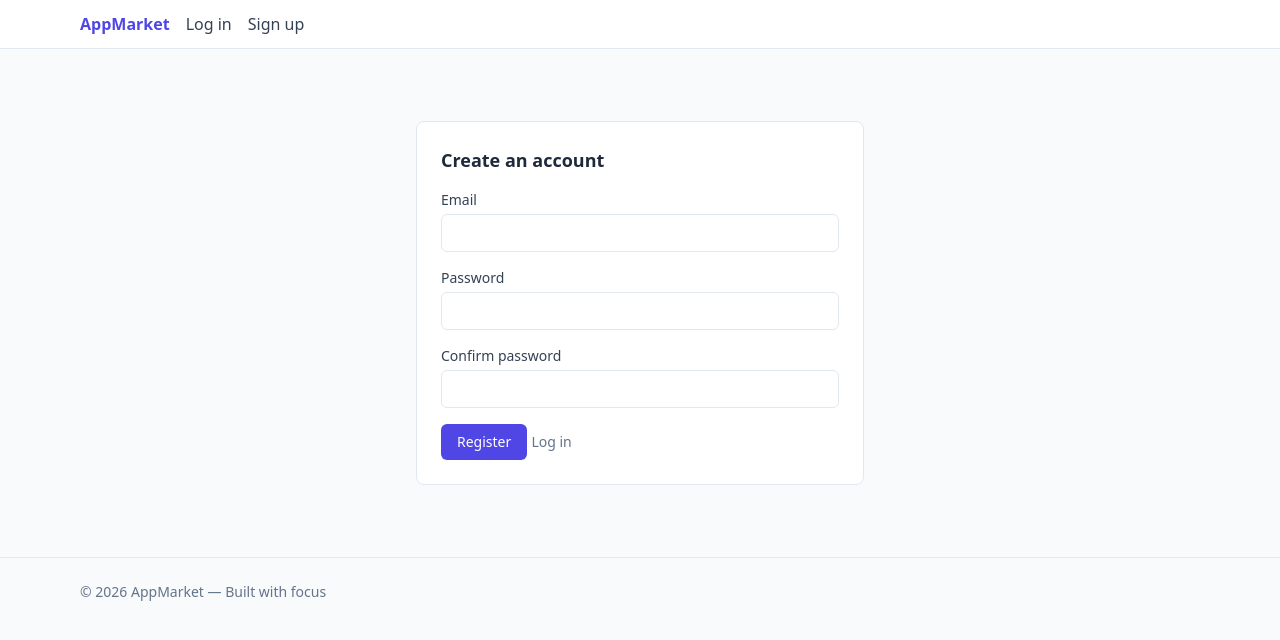
After one commit to sk4ndal-commits/appmarket, a Django app: page /accounts/register/ in a window 1280 px wide. The commit adds this page. Shown: the top 640 px of the page. Run offline with Django 4.2, Linux system fonts and the light colour scheme.

Commit message:
Add user registration and role selection functionality
- Implemented RegistrationForm for user registration with email and password validation.
- Created views for user registration, role selection, and handling user login/logout.
- Updated navigation and templates to support new user flows.
- Added Profile model to associate user roles (Customer, Provider) with accounts.
- Enhanced navigation links based on user authentication and roles.

```diff
--- /dev/null
+++ b/appmarket/forms.py
@@ -0,0 +1,34 @@
+from django import forms
+from django.contrib.auth.models import User
+from django.contrib.auth.password_validation import validate_password
+
+
+class RegistrationForm(forms.Form):
+    email = forms.EmailField(label='Email', required=True)
+    password1 = forms.CharField(label='Password', widget=forms.PasswordInput, required=True)
+    password2 = forms.CharField(label='Confirm Password', widget=forms.PasswordInput, required=True)
+
+    def clean_email(self):
+        email = self.cleaned_data['email'].lower()
+        if User.objects.filter(email=email).exists():
+            raise forms.ValidationError('A user with that email already exists.')
+        return email
+
+    def clean(self):
+        cleaned = super().clean()
+        p1 = cleaned.get('password1')
+        p2 = cleaned.get('password2')
+        if p1 and p2 and p1 != p2:
+            self.add_error('password2', 'Passwords do not match.')
+        # validate password strength
+        if p1:
+            try:
+                validate_password(p1)
+            except forms.ValidationError as e:
+                self.add_error('password1', e.messages[0])
+        return cleaned
+
+    def save(self):
+        data = self.cleaned_data
+        user = User.objects.create_user(username=data['email'], email=data['email'], password=data['password1'])
+        return user
--- a/appmarket/settings.py
+++ b/appmarket/settings.py
@@ -25,7 +25,7 @@ SECRET_KEY = 'django-insecure-5o39%f(@_#i4y$1h5l9l1iia6&wbxq68z&=83m!a&fd8o!b=2u
 # SECURITY WARNING: don't run with debug turned on in production!
 DEBUG = True
 
-ALLOWED_HOSTS = []
+ALLOWED_HOSTS = ['localhost', '127.0.0.1', 'testserver']
 
 
 # Application definition
@@ -37,6 +37,7 @@ INSTALLED_APPS = [
     'django.contrib.sessions',
     'django.contrib.messages',
     'django.contrib.staticfiles',
+    'appmarket',
 ]
 
 MIDDLEWARE = [
--- /dev/null
+++ b/appmarket/static/js/nav.js
@@ -0,0 +1,21 @@
+document.addEventListener('click', function (e) {
+  var btn = document.getElementById('user-menu-button');
+  var menu = document.getElementById('user-menu');
+  if (!btn || !menu) return;
+
+  // Click on the button toggles the menu
+  if (btn.contains(e.target)) {
+    var expanded = btn.getAttribute('aria-expanded') === 'true';
+    btn.setAttribute('aria-expanded', (!expanded).toString());
+    menu.classList.toggle('hidden');
+    return;
+  }
+
+  // Click outside closes the menu
+  if (!menu.contains(e.target)) {
+    btn.setAttribute('aria-expanded', 'false');
+    if (!menu.classList.contains('hidden')) {
+      menu.classList.add('hidden');
+    }
+  }
+});
--- a/appmarket/urls.py
+++ b/appmarket/urls.py
@@ -24,6 +24,13 @@ urlpatterns = [
     path('login/', auth_views.LoginView.as_view(template_name='login.html'), name='login'),
     path('logout/', auth_views.LogoutView.as_view(next_page='/'), name='logout'),
     path('', views.login_view, name='home'),
+    path('customer/', views.customer_dashboard, name='customer-home'),
     path('dashboard/', views.customer_dashboard, name='customer-dashboard'),
+    path('provider/', views.provider_dashboard, name='provider-dashboard'),
     path('projects/create/', views.project_create, name='project-create'),
+    path('accounts/register/', views.register, name='register'),
+    path('accounts/select-role/', views.select_role, name='select-role'),
+    path('accounts/choose-role/', views.choose_role, name='choose-role'),
+    path('accounts/login/', views.account_login, name='account-login'),
+    path('accounts/logout/', views.account_logout, name='account-logout'),
 ]
--- a/appmarket/views.py
+++ b/appmarket/views.py
@@ -1,5 +1,9 @@
 from django.shortcuts import render, redirect
 from django.contrib.auth.decorators import login_required
+from django.contrib.auth import login, logout, authenticate
+from django.contrib import messages
+from .forms import RegistrationForm
+from .models import Profile
 
 
 def login_view(request):
@@ -18,5 +22,87 @@ def customer_dashboard(request):
 def project_create(request):
     if request.method == 'POST':
         # Stub: pretend we saved
-        return redirect('customer-dashboard')
+        return redirect('customer-home')
     return render(request, 'project/create.html', {'cancel_url': '/'})
+
+
+def register(request):
+    if request.method == 'POST':
+        form = RegistrationForm(request.POST)
+        if form.is_valid():
+            user = form.save()
+            # auto-login and redirect to role selection
+            login(request, user)
+            return redirect('choose-role')
+    else:
+        form = RegistrationForm()
+    return render(request, 'accounts/register.html', {'form': form})
+
+
+@login_required
+def select_role(request):
+    # backward-compatible alias to choose_role
+    return choose_role(request)
+
+
+@login_required
+def choose_role(request):
+    profile = request.user.profile
+    # only allow selection if role not already set
+    if profile.role:
+        # already selected, redirect to appropriate area
+        if profile.role == 'Customer':
+            return redirect('customer-home')
+        else:
+            return redirect('provider-dashboard')
+
+    if request.method == 'POST':
+        role = request.POST.get('role')
+        if role in dict(Profile.ROLE_CHOICES):
+            profile.role = role
+            profile.save()
+            # redirect based on role
+            if role == 'Customer':
+                return redirect('customer-home')
+            else:
+                return redirect('provider-dashboard')
+        else:
+            return render(request, 'accounts/choose_role.html', {'error': 'Invalid role selection.'})
+    return render(request, 'accounts/choose_role.html')
+
+
+def account_login(request):
+    # custom login handler at /accounts/login/
+    if request.method == 'POST':
+        email = request.POST.get('email', '').strip().lower()
+        password = request.POST.get('password', '')
+        user = authenticate(request, username=email, password=password)
+        if user is not None:
+            login(request, user)
+            # redirect based on role
+            try:
+                role = user.profile.role
+            except Exception:
+                role = None
+            if not role:
+                return redirect('choose-role')
+            if role == 'Customer':
+                return redirect('customer-home')
+            else:
+                return redirect('provider-dashboard')
+        else:
+            messages.error(request, 'Invalid credentials. Please check your email and password.')
+    return render(request, 'accounts/login.html')
+
+
+@login_required
+def account_logout(request):
+    logout(request)
+    messages.success(request, 'You have been logged out.')
+    return redirect('account-login')
+
+
+@login_required
+def provider_dashboard(request):
+    # minimal provider dashboard
+    return render(request, 'provider/dashboard.html')
--- /dev/null
+++ b/templates/accounts/register.html
@@ -0,0 +1,32 @@
+{% extends 'base.html' %}
+{% block title %}Register — AppMarket{% endblock %}
+{% block content %}
+  <div class="max-w-md mx-auto mt-12 card">
+    <h2 class="text-lg font-semibold mb-4">Create an account</h2>
+    <form method="post" novalidate>
+      {% csrf_token %}
+      <div class="form-field">
+        <label class="form-label">Email</label>
+        <input type="email" name="email" value="{{ form.email.value|default_if_none:'' }}" class="form-input" />
+        {% if form.errors.email %}<div class="form-error">{{ form.errors.email.0 }}</div>{% endif %}
+      </div>
+
+      <div class="form-field">
+        <label class="form-label">Password</label>
+        <input type="password" name="password1" class="form-input" />
+        {% if form.errors.password1 %}<div class="form-error">{{ form.errors.password1.0 }}</div>{% endif %}
+      </div>
+
+      <div class="form-field">
+        <label class="form-label">Confirm password</label>
+        <input type="password" name="password2" class="form-input" />
+        {% if form.errors.password2 %}<div class="form-error">{{ form.errors.password2.0 }}</div>{% endif %}
+      </div>
+
+      <div class="mt-4">
+        {% include 'partials/_button.html' with text='Register' type='primary' %}
+        <a href="{% url 'login' %}" class="ml-3 text-sm text-slate-500">Log in</a>
+      </div>
+    </form>
+  </div>
+{% endblock %}
--- a/templates/base.html
+++ b/templates/base.html
@@ -25,5 +25,6 @@
         © {% now "Y" %} AppMarket — Built with focus
       </div>
     </footer>
+    <script src="{% static 'js/nav.js' %}"></script>
   </body>
 </html>
--- a/templates/partials/_button.html
+++ b/templates/partials/_button.html
@@ -2,5 +2,5 @@
 {% if url %}
   <a href="{{ url }}" class="{% if type == 'primary' %}btn btn-primary{% elif type == 'danger' %}btn btn-danger{% else %}btn btn-secondary{% endif %}">{{ text }}</a>
 {% else %}
-  <button type="button" class="{% if type == 'primary' %}btn btn-primary{% elif type == 'danger' %}btn btn-danger{% else %}btn btn-secondary{% endif %}">{{ text }}</button>
+  <button type="submit" class="{% if type == 'primary' %}btn btn-primary{% elif type == 'danger' %}btn btn-danger{% else %}btn btn-secondary{% endif %}">{{ text }}</button>
 {% endif %}
--- a/templates/partials/_nav.html
+++ b/templates/partials/_nav.html
@@ -1,29 +1,45 @@
+{% load static %}
+{% load nav_tags %}
 <nav class="bg-white border-b border-slate-200">
   <div class="max-w-6xl mx-auto px-4 py-3 flex items-center justify-between">
     <div class="flex items-center space-x-4">
       <a href="/" class="text-indigo-600 font-semibold">AppMarket</a>
-      <div class="hidden md:flex items-center space-x-2">
+      <div class="hidden md:flex items-center space-x-4">
         {% if user.is_authenticated %}
           {% if user.is_staff %}
-            <a href="#" class="text-slate-700 hover:text-indigo-600">Admin</a>
+            <a href="/admin/" class="hover:text-indigo-600 {% active_class '/admin/' %}">Admin</a>
           {% endif %}
+
           {% if user.profile.role == 'Customer' %}
-            <a href="{% url 'customer-dashboard' %}" class="text-slate-700 hover:text-indigo-600">Dashboard</a>
-            <a href="{% url 'project-create' %}" class="text-slate-700 hover:text-indigo-600">New Project</a>
+            <a href="{% url 'customer-home' %}" class="hover:text-indigo-600 {% active_class '/customer/' %}">Projects</a>
+            <a href="/messages/" class="hover:text-indigo-600 {% active_class '/messages/' %}">Messages</a>
           {% elif user.profile.role == 'Provider' %}
-            <a href="#" class="text-slate-700 hover:text-indigo-600">Matches</a>
+            <a href="/provider/" class="hover:text-indigo-600 {% active_class '/provider/' %}">Leads</a>
+            <a href="/provider/profile/" class="hover:text-indigo-600 {% active_class '/provider/profile/' %}">Profile</a>
+            <a href="/messages/" class="hover:text-indigo-600 {% active_class '/messages/' %}">Messages</a>
+          {% elif user.is_staff %}
+            <a href="/admin/matching/" class="hover:text-indigo-600 {% active_class '/admin/matching/' %}">Matching Queue</a>
+            <a href="/admin/moderation/" class="hover:text-indigo-600 {% active_class '/admin/moderation/' %}">Moderation</a>
+            <a href="/admin/metrics/" class="hover:text-indigo-600 {% active_class '/admin/metrics/' %}">Metrics</a>
           {% endif %}
         {% else %}
-          <a href="{% url 'login' %}" class="text-slate-700 hover:text-indigo-600">Log in</a>
-          <a href="{% url 'login' %}" class="text-slate-700 hover:text-indigo-600">Sign up</a>
+          <a href="{% url 'account-login' %}" class="text-slate-700 hover:text-indigo-600">Log in</a>
+          <a href="{% url 'register' %}" class="text-slate-700 hover:text-indigo-600">Sign up</a>
         {% endif %}
       </div>
     </div>
-    <div>
+
+    <div class="flex items-center space-x-3">
       {% if user.is_authenticated %}
-        <form method="post" action="{% url 'logout' %}">{% csrf_token %}
-          <button type="submit" class="btn btn-secondary">Logout</button>
-        </form>
+        <div class="relative">
+          <button id="user-menu-button" type="button" aria-haspopup="true" aria-controls="user-menu" aria-expanded="false" class="text-slate-700 hover:text-indigo-600">{{ user.email|default:user.username }}</button>
+          <div id="user-menu" class="absolute right-0 mt-2 w-40 bg-white border border-slate-200 rounded-md shadow-lg z-20 hidden" role="menu">
+            <a href="/settings/" class="block px-3 py-2 text-sm text-slate-700 hover:bg-slate-50">Settings</a>
+            <form method="post" action="{% url 'account-logout' %}">{% csrf_token %}
+              <button type="submit" class="w-full text-left block px-3 py-2 text-sm text-slate-700 hover:bg-slate-50">Logout</button>
+            </form>
+          </div>
+        </div>
       {% endif %}
     </div>
   </div>
```
Also changed, not shown: appmarket/models.py (added, +24 -0 lines), appmarket/templatetags/nav_tags.py (added, +21 -0 lines), templates/accounts/choose_role.html (added, +29 -0 lines), templates/accounts/login.html (added, +25 -0 lines), templates/accounts/select_role.html (added, +22 -0 lines), templates/provider/dashboard.html (added, +12 -0 lines), appmarket/migrations/0001_initial.py (added), appmarket/migrations/__init__.py (added), appmarket/templatetags/__init__.py (added), db.sqlite3.
